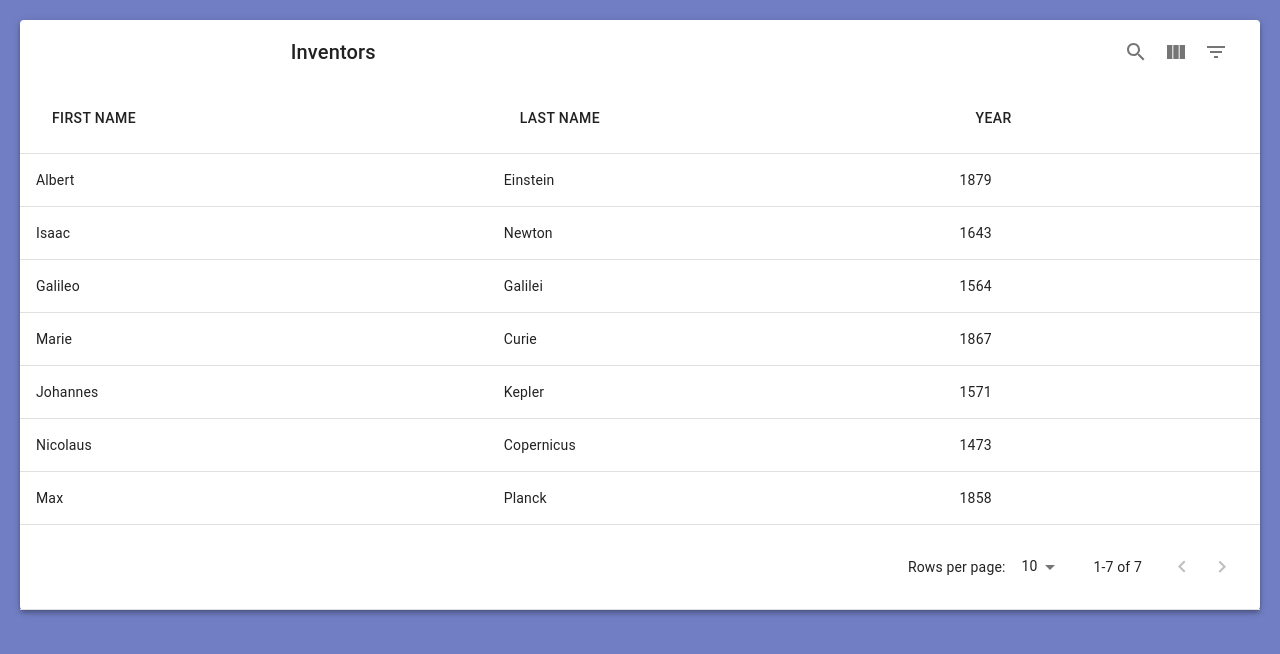
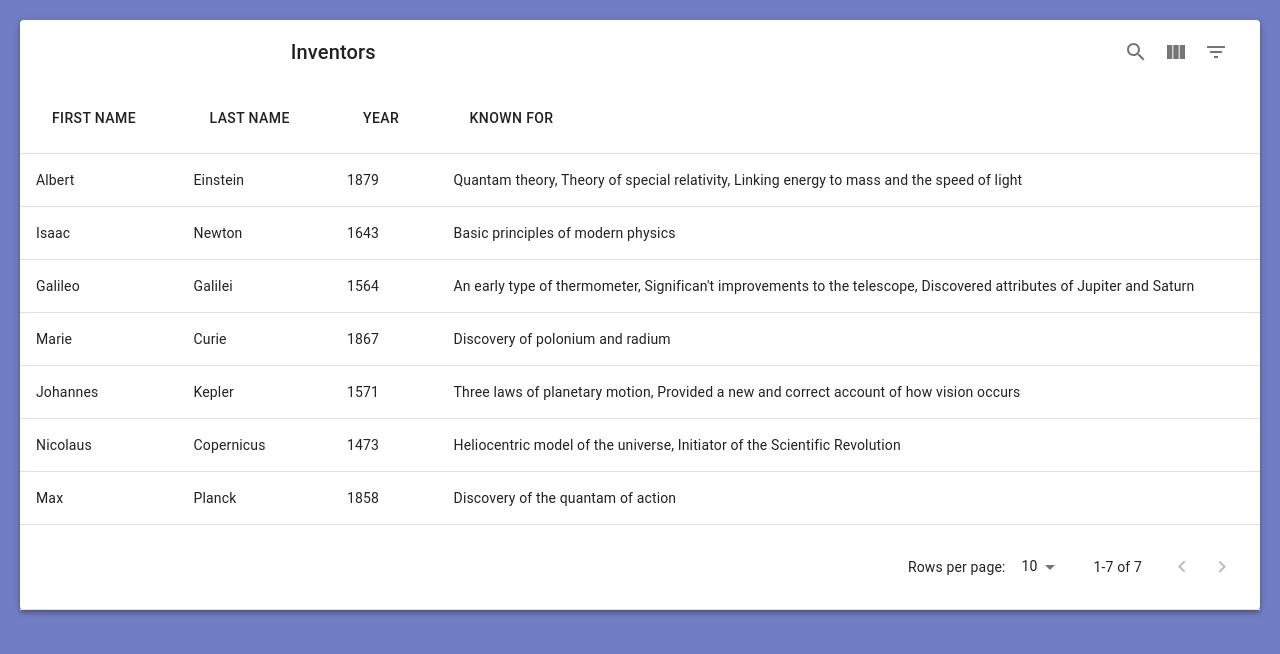
Before and after one commit to maha2490/inventors-exercise, a React (Create React App) app: page / in a window 1280 px wide. Shown: the top 654 px of the page. Built offline with nearby package versions, Linux system fonts and the light colour scheme.

Commit message:
Add fun fact dialog

```diff
--- a/src/components/table.tsx
+++ b/src/components/table.tsx
@@ -1,9 +1,26 @@
+import React from 'react';
 import MuiDataTable from "mui-datatables";
 import inventorsJson from "../data/inventors.json";
+import Button from '@material-ui/core/Button';
+import Dialog from "@material-ui/core/Dialog"
+import DialogTitle from "@material-ui/core/DialogTitle"
+import DialogContent from "@material-ui/core/DialogContent"
+import DialogContentText from "@material-ui/core/DialogContentText"
+import DialogActions from "@material-ui/core/DialogActions"
 
-type InventorData = { inventors: { first: string, last: string, year: number }[] }
+type UiInventor = { id: number, firstName: string, funFact: string, knownFor: string[], lastName: string, year: number };
+type OpenModalState = { isOpen: true, inventor?: UiInventor };
 
 export const DataTable = () => {
+  const [factModalState, setFactModalState] = React.useState<{ isOpen: false } | OpenModalState>({ isOpen: false });
+  const inventorsData = React.useMemo<UiInventor[]>(() => inventorsJson.inventors.map(invntr => ({
+    id: invntr.id,
+    firstName: invntr.first,
+    lastName: invntr.last,
+    year: invntr.year,
+    knownFor: invntr.known_for,
+    funFact: invntr.fun_fact
+  })), [])
   const columns = [
     {
       name: "firstName",
@@ -26,30 +43,45 @@ export const DataTable = () => {
         sort: true
       }
     },
+    {
+      name: "knownFor",
+      label: "Known For"
+    }
   ];
 
-  const inventorsData: InventorData = inventorsJson;
-  const data = inventorsData.inventors.map((invntr) => ({
-    firstName: invntr.first,
-    lastName: invntr.last,
-    year: invntr.year
-  }));
+  const handleRowClick = (rowData: string[]) => setFactModalState({ isOpen: true, inventor: inventorsData.find(invntr => invntr.firstName === rowData[0]) });
+  const handleModalClose = () => setFactModalState({ isOpen: false })
 
   return (
     <>
       <div id="table-container">
         <MuiDataTable
           title="Inventors"
-          data={data}
+          data={inventorsData}
           columns={columns}
           options={{
             download: false,
+            onRowClick: handleRowClick,
             print: false,
             selectableRows: "none",
             tableId: "inventors-table"
           }}
         />
       </div>
+      {factModalState.isOpen && (
+        <Dialog open={true} onClose={handleModalClose} aria-labelledby="fun-fact-dialog-title">
+          <DialogTitle id="fun-fact-dialog-title">Did you know??</DialogTitle>
+          <DialogContent>
+            <DialogContentText>
+              <p><b>{factModalState?.inventor?.firstName}&nbsp;{factModalState?.inventor?.lastName}</b></p>
+              <p>{factModalState?.inventor?.funFact}</p>
+            </DialogContentText>
+          </DialogContent>
+          <DialogActions>
+            <Button onClick={handleModalClose}>Ok, got it</Button>
+          </DialogActions>
+        </Dialog>
+      )}
     </>
   );
 }
--- a/src/data/inventors.json
+++ b/src/data/inventors.json
@@ -1,39 +1,74 @@
 {
   "inventors": [
     {
+      "id": 8752,
       "first": "Albert",
       "last": "Einstein",
-                "year": 1879
+      "year": 1879,
+      "known_for": [
+        "Quantam theory, Theory of special relativity, Linking energy to mass and the speed of light"
+      ],
+      "fun_fact": "Three major inventions dervied from Einstein's discoveries are: Google Maps, the clock on your cell phone, and lasers."
     },
     {
+      "id": 8753,
       "first": "Isaac",
       "last": "Newton",
-                "year": 1643
+      "year": 1643,
+      "known_for": [
+        "Basic principles of modern physics"
+      ],
+      "fun_fact": "He lived through a plague, and was forced to leave university. In this time he wrote what could become the foundations of calculus."
     },
     {
+      "id": 8754,
       "first": "Galileo",
       "last": "Galilei",
-                "year": 1564
+      "year": 1564,
+      "known_for": [
+        "An early type of thermometer, Significan't improvements to the telescope, Discovered attributes of Jupiter and Saturn"
+      ],
+      "fun_fact": "He was tried by the Roman Inquisition and spent his final days under house arrest."
     },
     {
+      "id": 8755,
       "first": "Marie",
       "last": "Curie",
-                "year": 1867
+      "year": 1867,
+      "known_for": [
+        "Discovery of polonium and radium"
+      ],
+      "fun_fact": "She was awarded two Nobel Prizes in her lifetime."
     },
     {
+      "id": 8756,
       "first": "Johannes",
       "last": "Kepler",
-                "year": 1571
+      "year": 1571,
+      "known_for": [
+        "Three laws of planetary motion, Provided a new and correct account of how vision occurs"
+      ],
+      "fun_fact": "Originally had set out to be a theologian, and believed in a divine design of the universe. His religious beliefs were fundamental throughout his career."
     },
     {
+      "id": 8757,
       "first": "Nicolaus",
       "last": "Copernicus",
-                "year": 1473
+      "year": 1473,
+      "known_for": [
+        "Heliocentric model of the universe, Initiator of the Scientific Revolution"
+      ],
+      "fun_fact": "He had fluency in six languages: Latin, German, Polish, Greek, Italian and Hebrew."
     },
     {
+      "id": 8758,
       "first": "Max",
       "last": "Planck",
-                "year": 1858
+      "year": 1858,
+      "known_for": [
+        "Discovery of the quantam of action"
+      ],
+      "fun_fact": "He was teh first prominent physicist to champion Albert Einstein's special theory of relativity."
     }
   ]
 }
```
Lines whose indentation alone changed are shown as unchanged.
